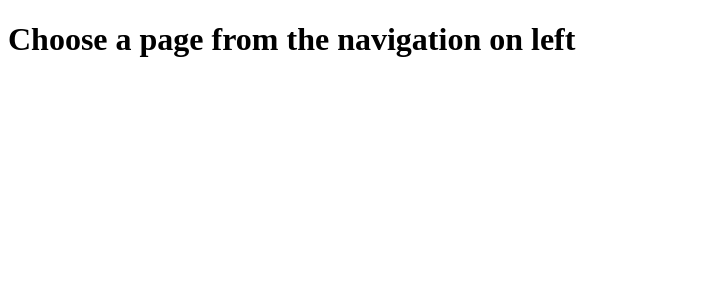
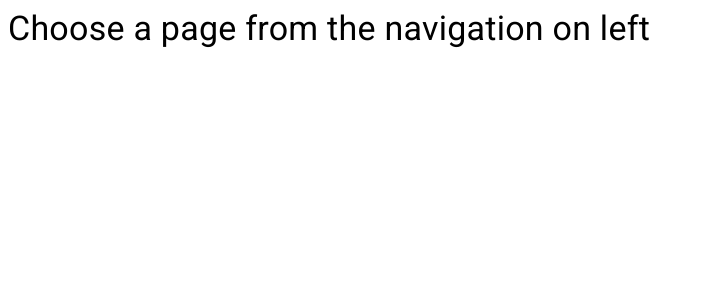
Before and after one commit to szewczukk/todo, a React (Create React App) app: page / in a window 1280 px wide. Shown: the top 300 px of the page, without its empty margins (0-703 px from the left). Built offline with nearby package versions, Linux system fonts and the light colour scheme.

Commit message:
MaterialUI added

```diff
--- a/package.json
+++ b/package.json
@@ -3,6 +3,8 @@
 	"version": "0.1.0",
 	"private": true,
 	"dependencies": {
+		"@material-ui/core": "^4.11.4",
+		"@material-ui/icons": "^4.11.2",
 		"@testing-library/jest-dom": "^5.11.4",
 		"@testing-library/react": "^11.1.0",
 		"@testing-library/user-event": "^12.1.10",
@@ -12,6 +14,7 @@
 		"@types/react-dom": "^17.0.0",
 		"react": "^17.0.2",
 		"react-dom": "^17.0.2",
+		"react-helmet": "^6.1.0",
 		"react-router-dom": "^5.2.0",
 		"react-scripts": "4.0.3",
 		"typescript": "^4.1.2",
@@ -45,6 +48,7 @@
 	"devDependencies": {
 		"@cypress/react": "^5.9.1",
 		"@cypress/webpack-dev-server": "^1.3.1",
+		"@types/react-helmet": "^6.1.1",
 		"@types/react-router-dom": "^5.1.7",
 		"@typescript-eslint/eslint-plugin": "^4.26.0",
 		"@typescript-eslint/parser": "^4.26.0",
--- a/src/App.tsx
+++ b/src/App.tsx
@@ -1,9 +1,21 @@
 import React from 'react';
+import { Helmet } from 'react-helmet';
 import { BrowserRouter, Switch, Route } from 'react-router-dom';
 import WelcomeScreen from './pages/Welcome';
 
 function App() {
 	return (
+		<>
+			<Helmet>
+				<link
+					rel="stylesheet"
+					href="https://fonts.googleapis.com/css?family=Roboto:300,400,500,700&display=swap"
+				/>
+				<link
+					rel="stylesheet"
+					href="https://fonts.googleapis.com/icon?family=Material+Icons"
+				/>
+			</Helmet>
 			<BrowserRouter>
 				<Switch>
 					<Route path="/" exact>
@@ -11,6 +23,7 @@ function App() {
 					</Route>
 				</Switch>
 			</BrowserRouter>
+		</>
 	);
 }
 
--- a/src/pages/Welcome.tsx
+++ b/src/pages/Welcome.tsx
@@ -1,7 +1,10 @@
+import { Typography } from '@material-ui/core';
 import React from 'react';
 
 const WelcomeScreen = () => (
-	<h1 data-testid="heading">Choose a page from the navigation on left</h1>
+	<Typography variant="h4" component="h1" data-testid="heading">
+		Choose a page from the navigation on left
+	</Typography>
 );
 
 export default WelcomeScreen;
```
Also changed, not shown: 1 other file (tests, documents, lock files or other folders). Lines whose indentation alone changed are shown as unchanged.
